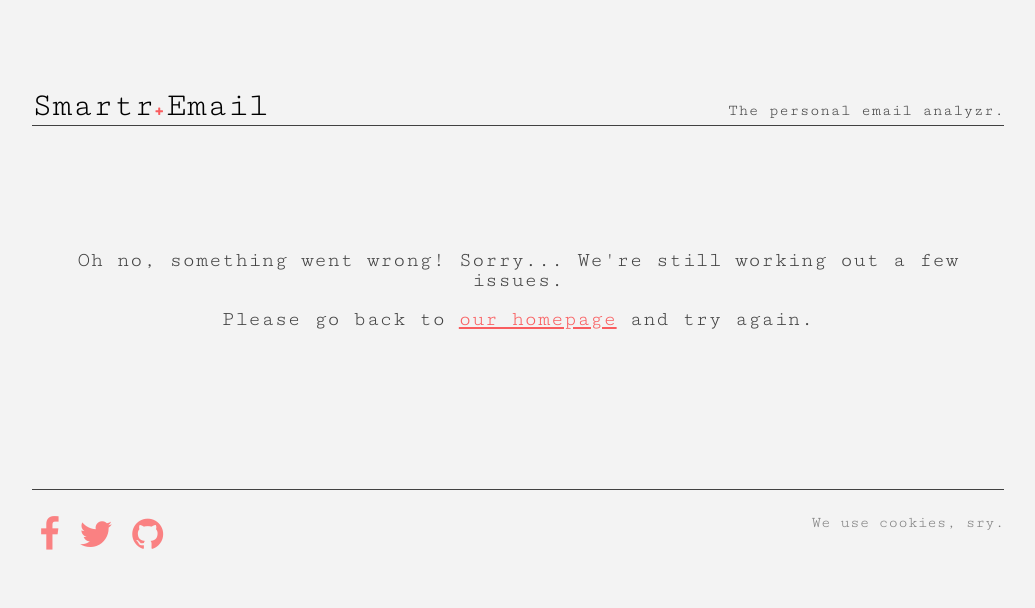
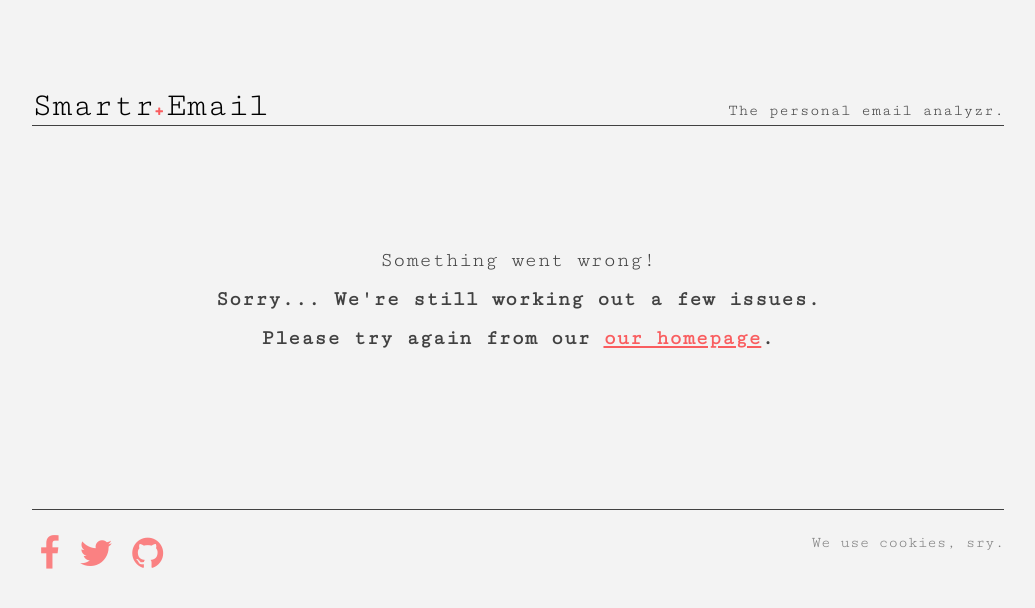
Before and after one commit to ilyaaltshteyn/SmarterEmail, a Flask app: page /magic in a window 1280 px wide. Shown: the top 608 px of the page, without its empty margins (122-1157 px from the left). Run offline with Flask 2, Linux system fonts and the light colour scheme; some libraries are stand-ins or nearby versions.

Commit message:
styling error message

```diff
--- a/templates/error.html
+++ b/templates/error.html
@@ -57,7 +57,7 @@
         </header>
         <section class="individual-page-content">
             <div id="data">
-                <h2 id="error-msg">Oh no, something went wrong! Sorry... We're still working out a few issues. <br><br>Please go back to <a href="https://www.smartr.email">our homepage</a> and try again.</h2>
+                <h2 id="error-msg"><b>Something went wrong!<b><br><br> Sorry... We're still working out a few issues. <br><br>Please try again from our <a href="https://www.smartr.email">our homepage</a>.</h2>
             </div>
             <div class="loader"></div>
             <div id="loading-message">
```
